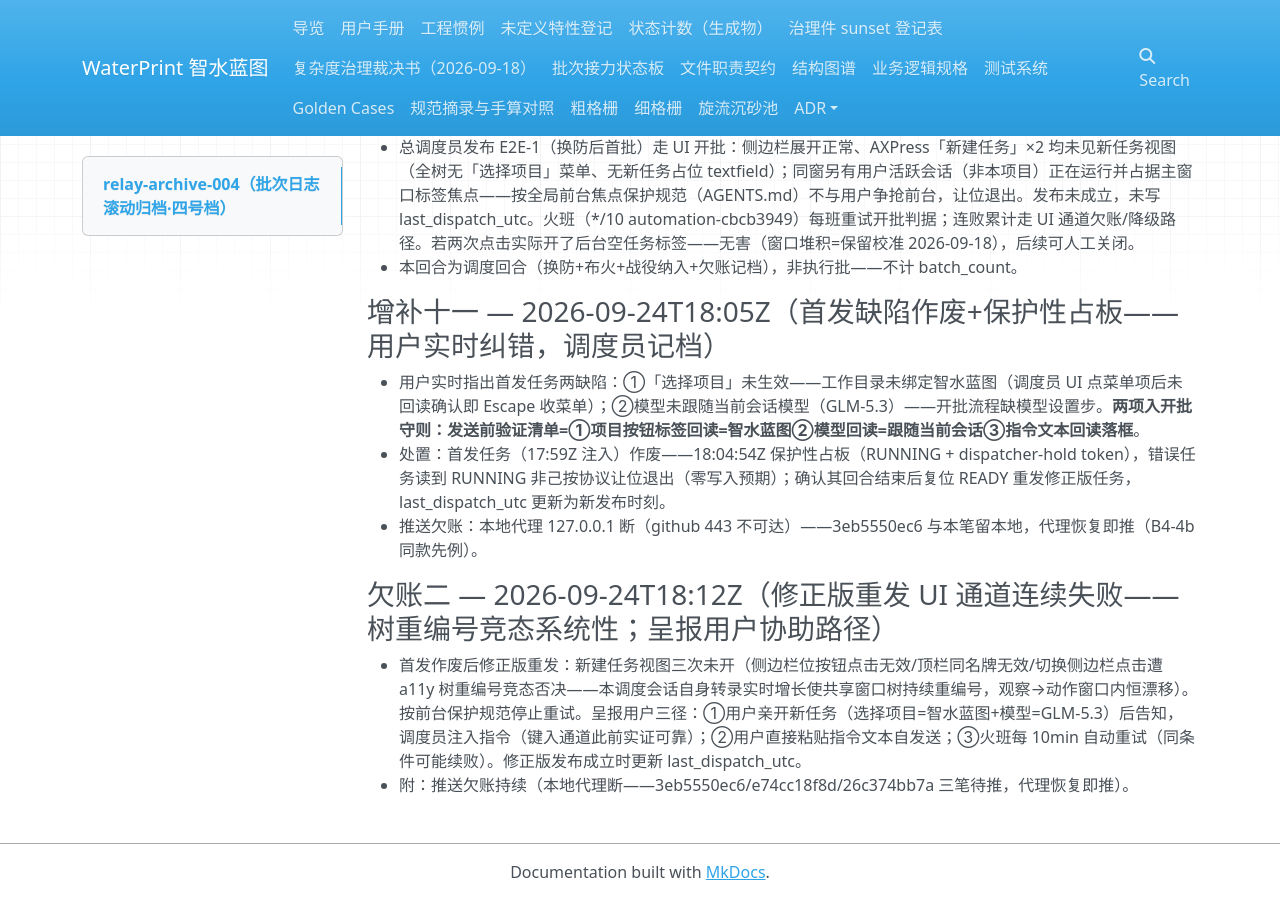
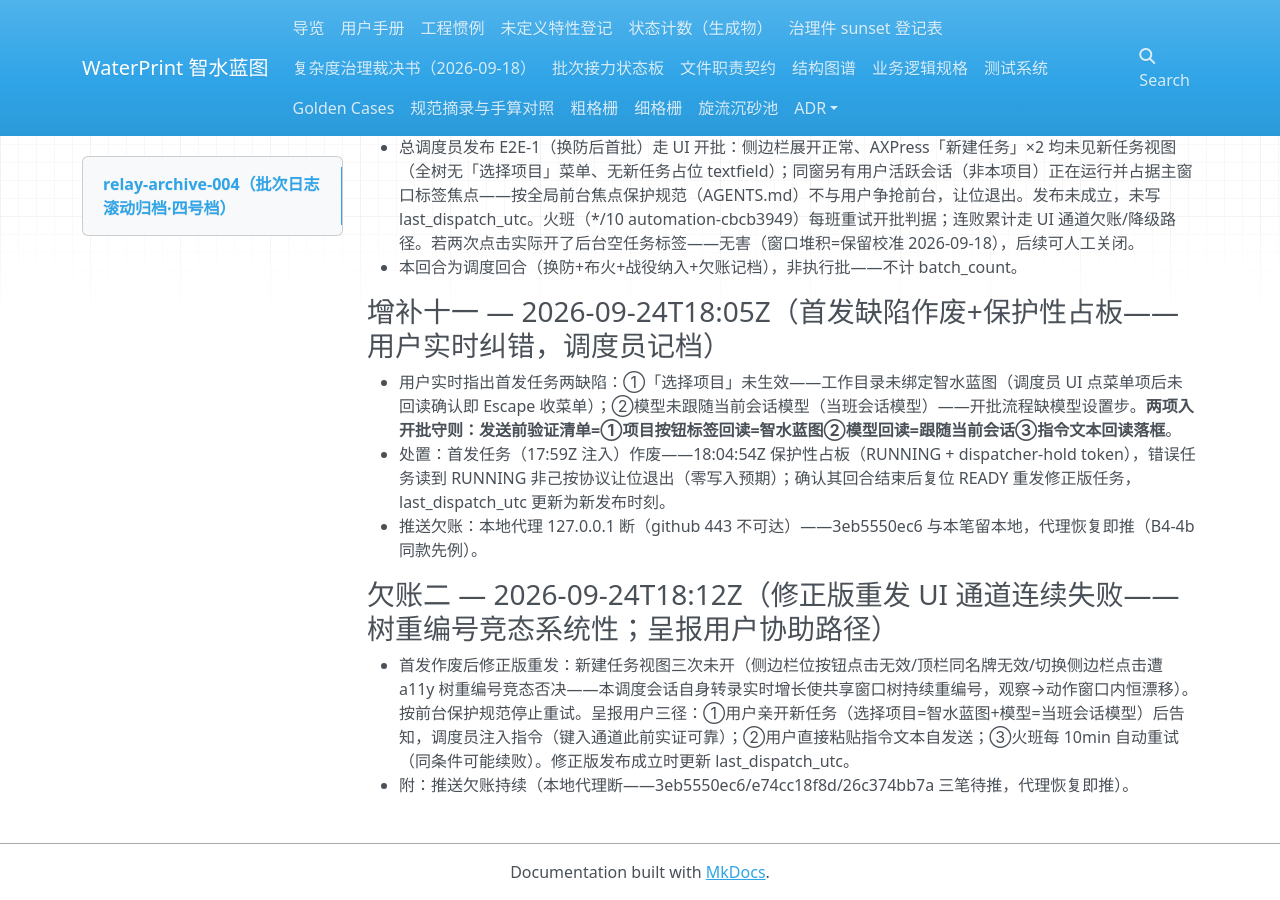
Before and after one commit to yyx20040712/waterprint, an MkDocs documentation site: the page built from docs/handoff/relay-archive-004.md, in a window 1280 px wide and 900 px high, scrolled down 14672 px. Built offline with MkDocs 1.6.1, drawn with Linux system fonts in a browser that asks for light colours; nearby versions of some CDN libraries.

Commit message:
接力板与归档件三处模型代号中性化清偿：调度员发布注记与首发事故记录中的具体模型名改为「当班宿主/会话模型」中性指称——入仓工件零外部模型代号纪律（CI 模型代号门禁由红转绿执法动作）；随附 E2E-1 执行者 claim/心跳运行态板写

```diff
--- a/docs/handoff/relay-archive-004.md
+++ b/docs/handoff/relay-archive-004.md
@@ -284,10 +284,10 @@
 - 总调度员发布 E2E-1（换防后首批）走 UI 开批：侧边栏展开正常、AXPress「新建任务」×2 均未见新任务视图（全树无「选择项目」菜单、无新任务占位 textfield）；同窗另有用户活跃会话（非本项目）正在运行并占据主窗口标签焦点——按全局前台焦点保护规范（AGENTS.md）不与用户争抢前台，让位退出。发布未成立，未写 last_dispatch_utc。火班（*/10 automation-cbcb3949）每班重试开批判据；连败累计走 UI 通道欠账/降级路径。若两次点击实际开了后台空任务标签——无害（窗口堆积=保留校准 2026-09-18），后续可人工关闭。
 - 本回合为调度回合（换防+布火+战役纳入+欠账记档），非执行批——不计 batch_count。
 ### 增补十一 — 2026-09-24T18:05Z（首发缺陷作废+保护性占板——用户实时纠错，调度员记档）
-- 用户实时指出首发任务两缺陷：①「选择项目」未生效——工作目录未绑定智水蓝图（调度员 UI 点菜单项后未回读确认即 Escape 收菜单）；②模型未跟随当前会话模型（GLM-5.3）——开批流程缺模型设置步。**两项入开批守则：发送前验证清单=①项目按钮标签回读=智水蓝图②模型回读=跟随当前会话③指令文本回读落框**。
+- 用户实时指出首发任务两缺陷：①「选择项目」未生效——工作目录未绑定智水蓝图（调度员 UI 点菜单项后未回读确认即 Escape 收菜单）；②模型未跟随当前会话模型（当班会话模型）——开批流程缺模型设置步。**两项入开批守则：发送前验证清单=①项目按钮标签回读=智水蓝图②模型回读=跟随当前会话③指令文本回读落框**。
 - 处置：首发任务（17:59Z 注入）作废——18:04:54Z 保护性占板（RUNNING + dispatcher-hold token），错误任务读到 RUNNING 非己按协议让位退出（零写入预期）；确认其回合结束后复位 READY 重发修正版任务，last_dispatch_utc 更新为新发布时刻。
 - 推送欠账：本地代理 127.0.0.1 断（github 443 不可达）——3eb5550ec6 与本笔留本地，代理恢复即推（B4-4b 同款先例）。
 
 ### 欠账二 — 2026-09-24T18:12Z（修正版重发 UI 通道连续失败——树重编号竞态系统性；呈报用户协助路径）
-- 首发作废后修正版重发：新建任务视图三次未开（侧边栏位按钮点击无效/顶栏同名牌无效/切换侧边栏点击遭 a11y 树重编号竞态否决——本调度会话自身转录实时增长使共享窗口树持续重编号，观察→动作窗口内恒漂移）。按前台保护规范停止重试。呈报用户三径：①用户亲开新任务（选择项目=智水蓝图+模型=GLM-5.3）后告知，调度员注入指令（键入通道此前实证可靠）；②用户直接粘贴指令文本自发送；③火班每 10min 自动重试（同条件可能续败）。修正版发布成立时更新 last_dispatch_utc。
+- 首发作废后修正版重发：新建任务视图三次未开（侧边栏位按钮点击无效/顶栏同名牌无效/切换侧边栏点击遭 a11y 树重编号竞态否决——本调度会话自身转录实时增长使共享窗口树持续重编号，观察→动作窗口内恒漂移）。按前台保护规范停止重试。呈报用户三径：①用户亲开新任务（选择项目=智水蓝图+模型=当班会话模型）后告知，调度员注入指令（键入通道此前实证可靠）；②用户直接粘贴指令文本自发送；③火班每 10min 自动重试（同条件可能续败）。修正版发布成立时更新 last_dispatch_utc。
 - 附：推送欠账持续（本地代理断——3eb5550ec6/e74cc18f8d/26c374bb7a 三笔待推，代理恢复即推）。
```
Also changed, not shown: docs/handoff/relay.md (+2 -2 lines).
